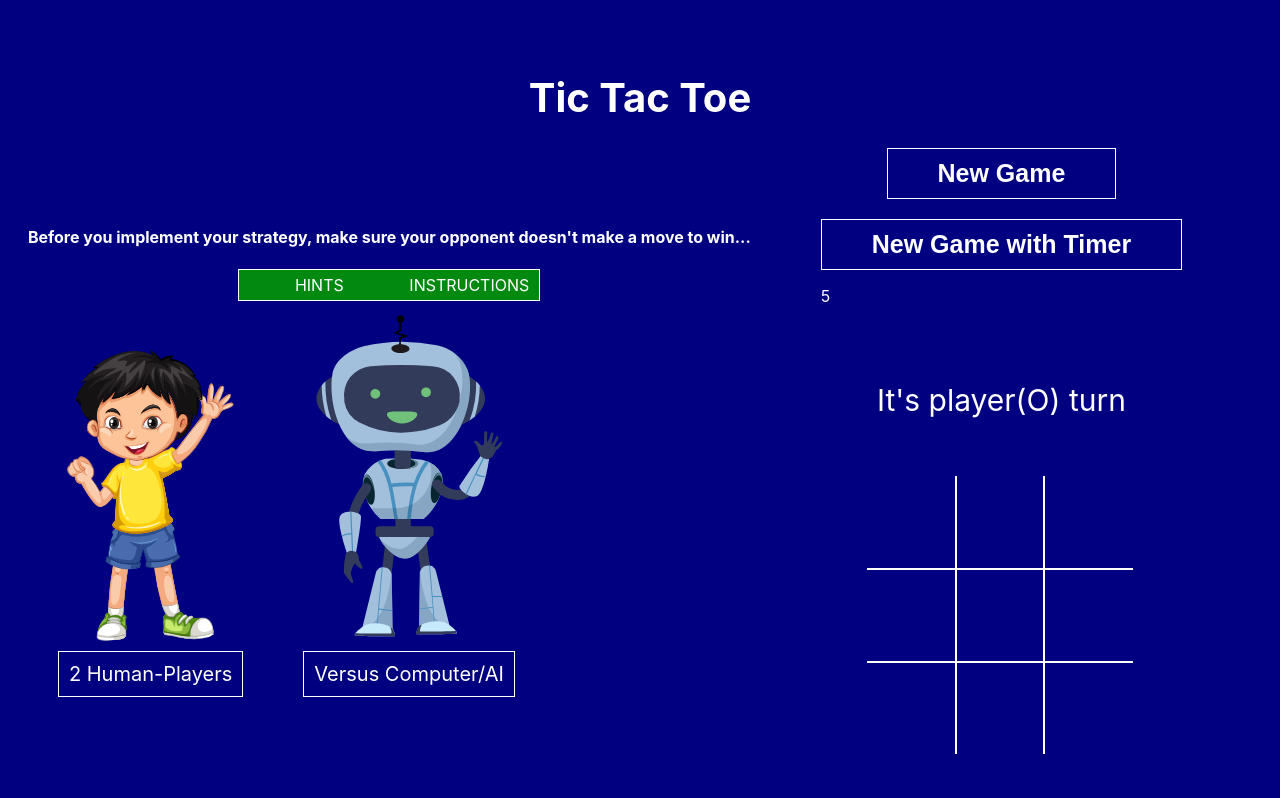
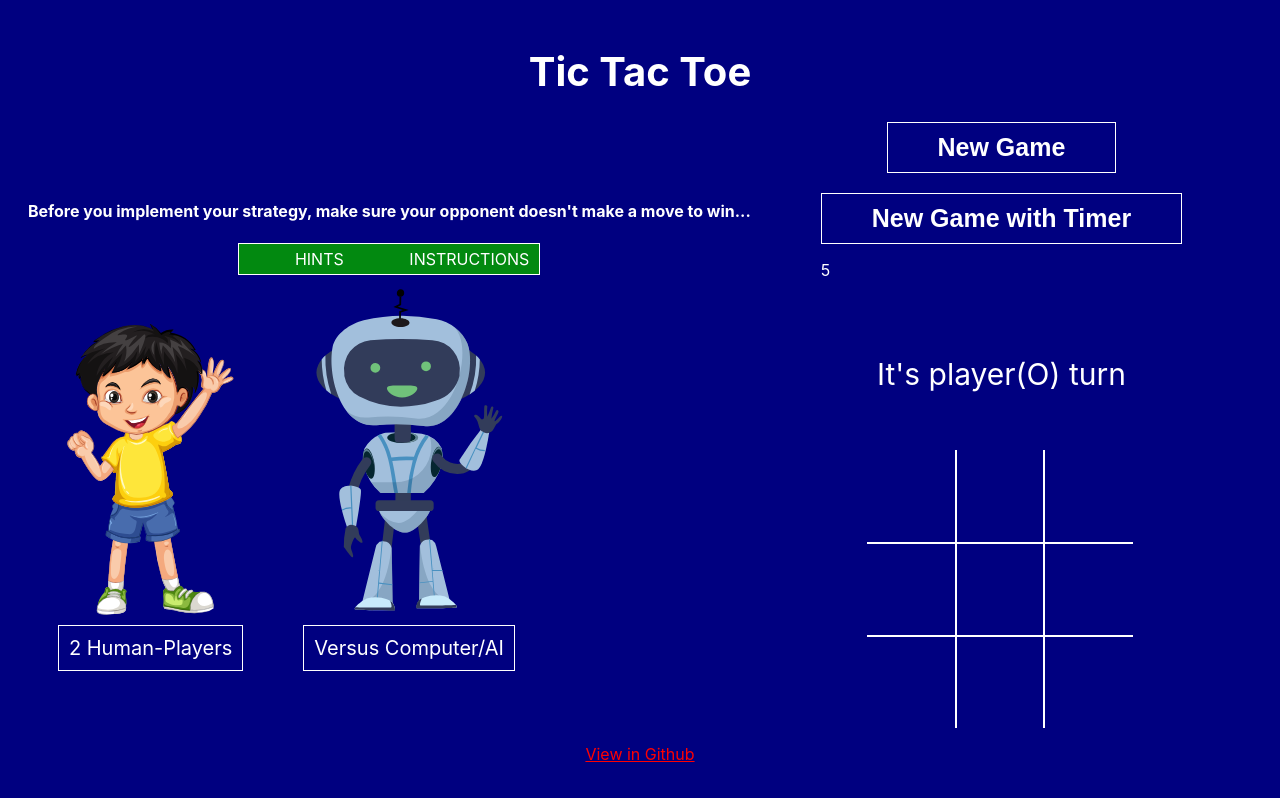
Before and after one commit to karunakaushik/ENTERTAIN-THE-CREW, a React (Create React App) app: page / in a window 1280 px wide. Built offline with nearby package versions, Linux system fonts and the light colour scheme.

Commit message:
added View code in GitHub

```diff
--- a/src/components/index.js
+++ b/src/components/index.js
@@ -108,7 +108,6 @@ class MainPage extends Component {
         <h1>Tic Tac Toe</h1>
 
          <div className="playersDiv">
-
                 <div className="playersBox">
                      <Hints />
                     <div className="playerinnerBox">
@@ -138,7 +137,9 @@ class MainPage extends Component {
                   <Board />
                 </div>
           </div>
-
+          <p>
+            <a href="https://github.com/N17335H4/ENTERTAIN-THE-CREW.git">View in Github</a>
+          </p>
       </div>
       </div>
 
--- a/src/components/src/css/main.css
+++ b/src/components/src/css/main.css
@@ -94,6 +94,25 @@
     font-size: 30px;
 }
 
+a:link {
+  color: red;
+}
+
+/* visited link */
+a:visited {
+  color: green;
+}
+
+/* mouse over link */
+a:hover {
+  color: hotpink;
+}
+
+/* selected link */
+a:active {
+  color: blue;
+}
+
 
 @media screen and (max-width:768px){
 
```
